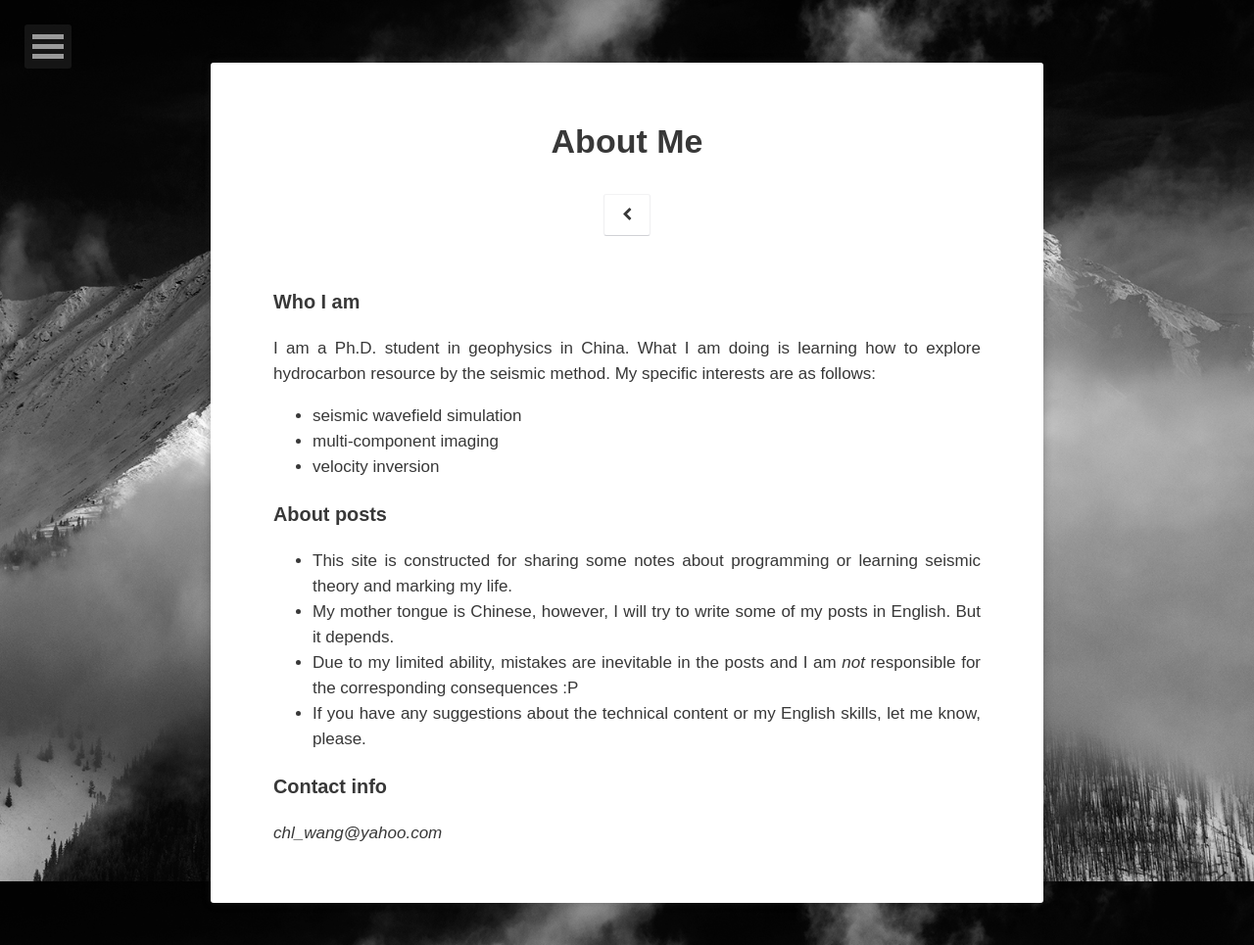
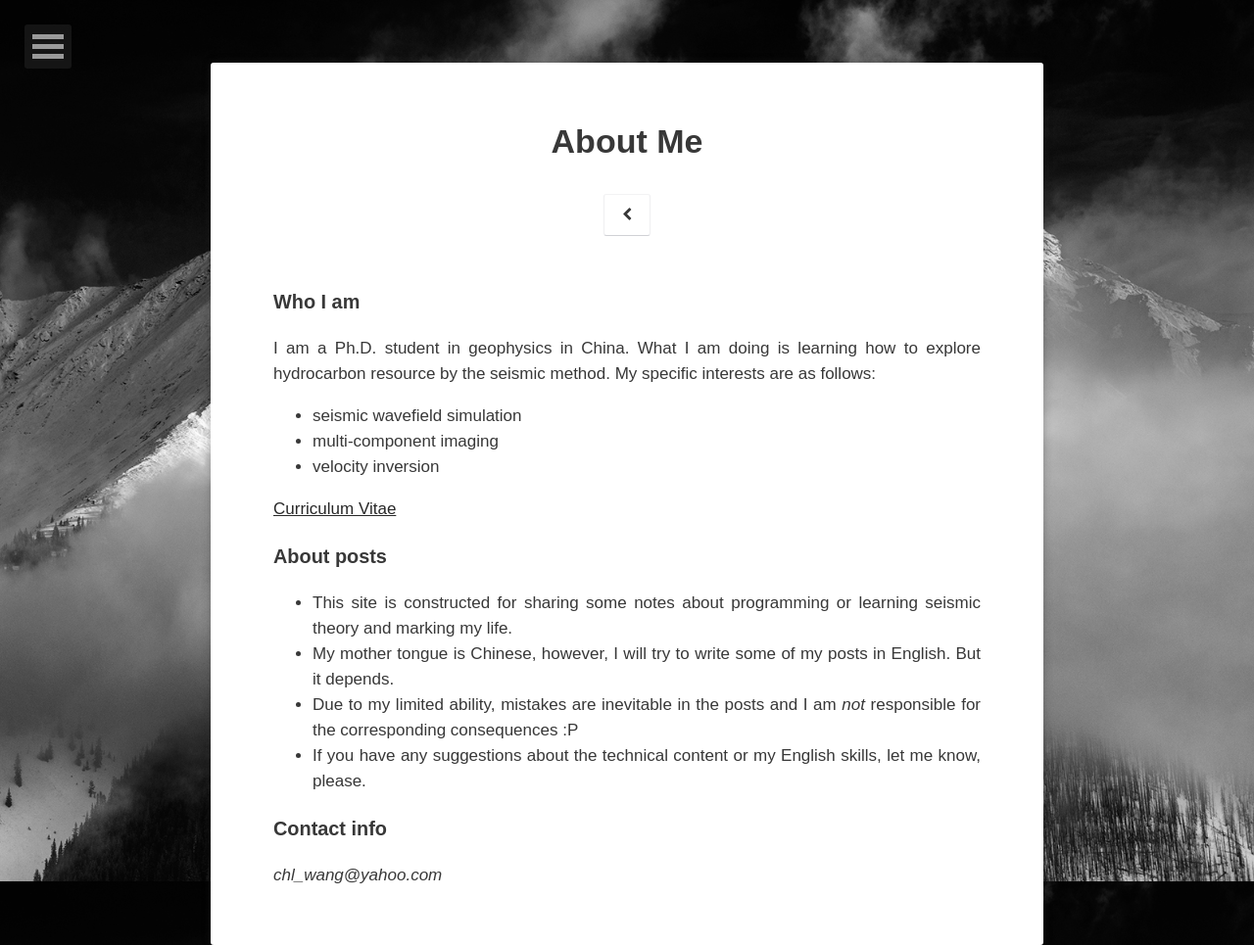
Before and after one commit to Chenlonw/chenlonw.github.com, a Jekyll site: the page built from about/index.md, in a window 1280 px wide. Shown: the whole page at 98% size. Built offline with Jekyll 4.4.1, drawn with Linux system fonts in a browser that asks for light colours; some web fonts are replaced.

Commit message:
add cv link

```diff
--- a/about/index.md
+++ b/about/index.md
@@ -13,6 +13,8 @@ resource by the seismic method. My specific interests are as follows:
 + multi-component imaging
 + velocity inversion
 
+<a href="../assets/doc/cv.pdf" target="_blank">Curriculum Vitae</a>
+
 ### About posts
 + This site is constructed for sharing some notes about programming or learning seismic theory and
 marking my life.
```
